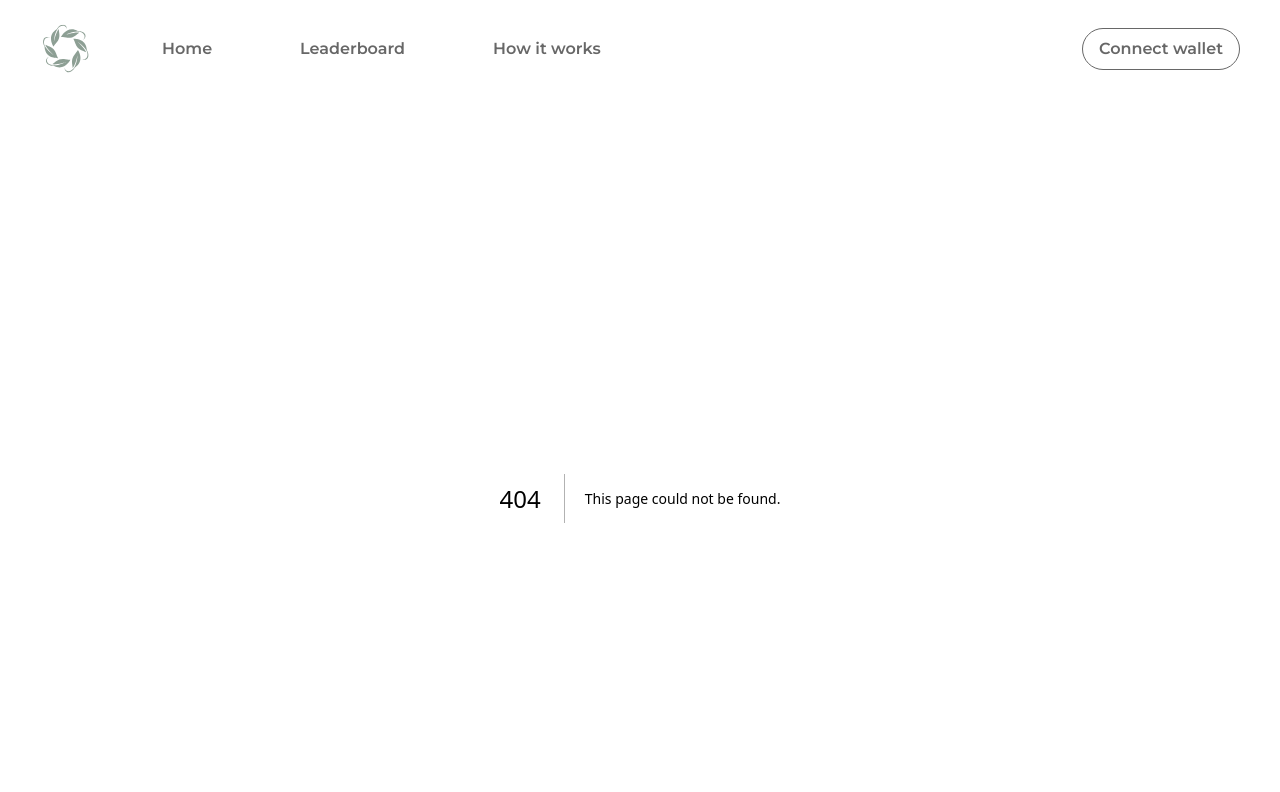
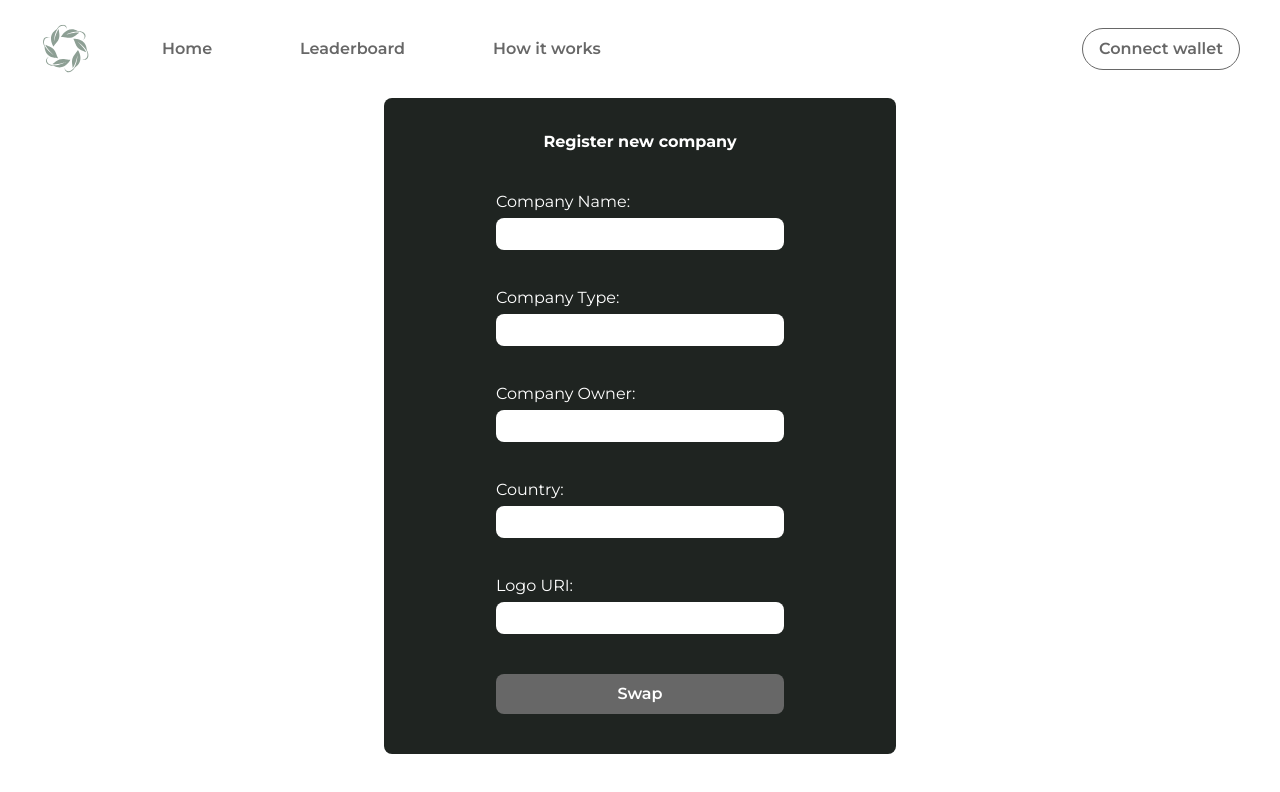
Before and after one commit to Lilium-ZenCon/frontend, a Next.js app: page /company in a window 1280 px wide. Before the commit this address had no page. Shown: the top 792 px of the page. Built offline with nearby package versions, Linux system fonts and the light colour scheme.

Commit message:
form adc nova empresa

```diff
--- /dev/null
+++ b/app/company/page.js
@@ -0,0 +1,46 @@
+import React from 'react'
+import Image from "next/image";
+import logo from "public/assets/logo.svg";
+
+const company = () => {
+  return (
+    <div>
+    <div  className='flex justify-center pb-8' >
+      <div className='flex justify-center bg-darkgreen w-[40%] rounded-lg py-4'>
+        <div className='flex flex-col '>
+          <div className='flex justify-center'>
+            <h1 className='text-white font-bold py-4'>Register new company</h1>
+          </div>
+          <div className='py-4 flex flex-col'>
+            <label className=' text-white py-1'>Company Name:</label>
+            <input className='w-72 h-8 rounded-lg px-4 focus:outline-none'></input>
+          </div>
+          <div className='py-4 flex flex-col'>
+            <label className=' text-white py-1'>Company Type:</label>
+            <input className='w-72 h-8 rounded-lg px-4 focus:outline-none'></input>
+          </div>
+          <div className='py-4 flex flex-col'>
+            <label className=' text-white py-1'>Company Owner:</label>
+            <input className='w-72 h-8 rounded-lg px-4 focus:outline-none'></input>
+          </div>
+          <div className='py-4 flex flex-col'>
+            <label className=' text-white py-1'>Country:</label>
+            <input className='w-72 h-8 rounded-lg px-4 focus:outline-none'></input>
+          </div>
+          <div className='py-4 flex flex-col'>
+            <label className=' text-white py-1'>Logo URI:</label>
+            <input className='w-72 h-8 rounded-lg px-4 focus:outline-none'></input>
+          </div>
+          <button type='submit' className='text-white focus:outline-none bg-grey font-semibold p-2 rounded-lg w-[100%] my-6 hover:bg-white hover:text-grey border-grey transition duration-300 ease-in-out'>Swap</button>
+        </div>
+      </div>
+
+    </div>
+
+    </div>
+
+
+  )
+}
+
+export default company
--- a/components/FootprintRetire.jsx
+++ b/components/FootprintRetire.jsx
@@ -65,7 +65,7 @@ const FootprintRetire = ({title, typesName}) => {
                 </label>
                 <button onClick={estimateEmissions} className='px-4 py-1 rounded-full bg-lightgreen text-white h-7'>Estimate</button>
             </div>
-            <p className='w-[80%] h-28 rounded-lg text-black font-bold px-2 text-5xl bg-white flex items-center' >{tokens}</p>
+            <p className='w-[80%] h-28 rounded-lg text-black font-bold px-2 text-5xl bg-white flex items-center' >{tokens.toFixed(10)}</p>
             <button className='bg-dark_grey text-white font-semibold py-5 px-2 rounded-lg cursor-pointer mt-6 w-full' onClick={retireTokens}>Retire</button>
         </div>
         </div>
```
